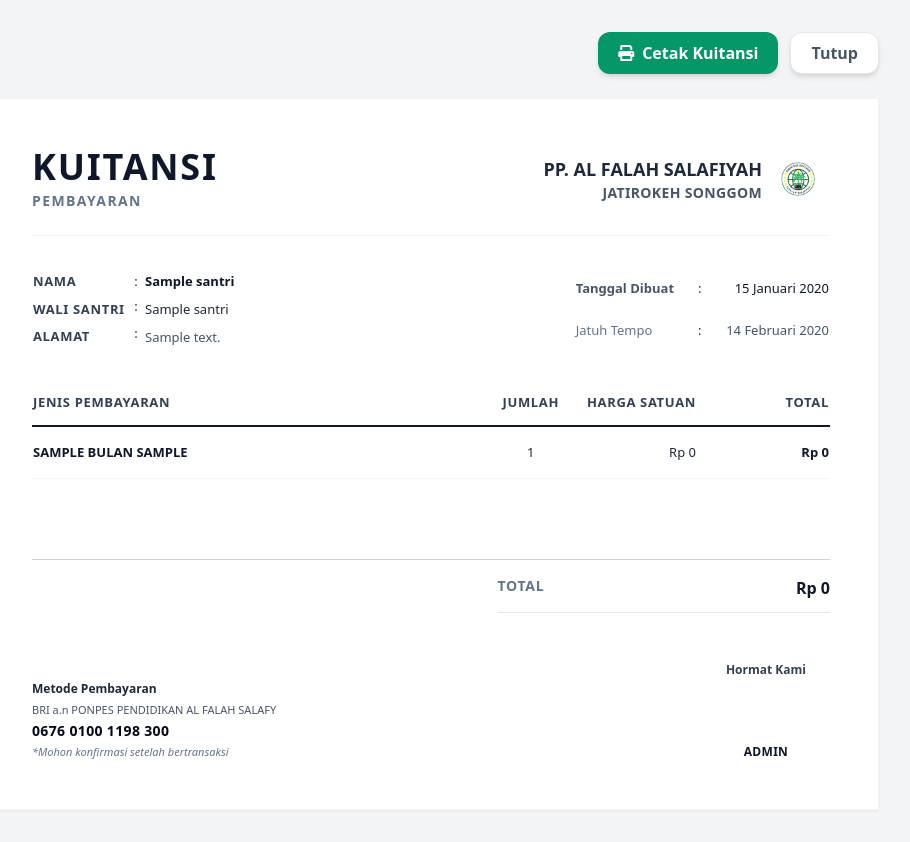
After one commit to zakyrama312/Akademik-Pondok, a PHP site: page /admin/cetak_kuitansi.php?id=1 in a window 1280 px wide. The commit adds this page. Shown: the whole page, without its empty margins (209-1119 px from the left). Run offline with PHP 8.4, Linux system fonts and the light colour scheme; the visitor is signed in with stand-in values (Sample User, id 1); tables that the repository leaves empty or names only in its code hold one stand-in row (values such as "Sample post"); some libraries are stand-ins or nearby versions.

Commit message:
revisi: laporan cetak dan UI login mobile

```diff
--- /dev/null
+++ b/admin/cetak_kuitansi.php
@@ -0,0 +1,210 @@
+<?php
+session_start();
+if ($_SESSION['status'] != "sudah_login" || !in_array($_SESSION['role'], ['admin', 'pimpinan'])) {
+    die("Akses Ditolak.");
+}
+require_once '../koneksi.php';
+
+// Ambil ID Pembayaran dari URL
+$id_pembayaran = isset($_GET['id']) ? (int)$_GET['id'] : 0;
+
+if ($id_pembayaran == 0) {
+    die("Data transaksi tidak valid.");
+}
+
+// Query tarik data pembayaran, tagihan, santri, dan wali santri
+$query = "
+    SELECT p.tanggal_bayar, p.status_acc,
+           t.jenis_tagihan, t.nominal, t.bulan, t.tahun,
+           s.nama_santri, w.nama_ayah, w.alamat
+    FROM pembayaran p
+    JOIN tagihan t ON p.id_tagihan = t.id_tagihan
+    JOIN santri s ON t.id_santri = s.id_santri
+    LEFT JOIN wali_santri w ON s.id_wali = w.id_wali
+    WHERE p.id_pembayaran = $id_pembayaran
+";
+$result = mysqli_query($koneksi, $query);
+$data = mysqli_fetch_assoc($result);
+
+if (!$data) {
+    die("Data transaksi tidak ditemukan.");
+}
+
+// Fungsi konversi tanggal ke format Indonesia
+function tgl_indo($tanggal)
+{
+    $bulan = [
+        1 => 'Januari',
+        'Februari',
+        'Maret',
+        'April',
+        'Mei',
+        'Juni',
+        'Juli',
+        'Agustus',
+        'September',
+        'Oktober',
+        'November',
+        'Desember'
+    ];
+    $split = explode('-', date('Y-m-d', strtotime($tanggal)));
+    return $split[2] . ' ' . $bulan[(int)$split[1]] . ' ' . $split[0];
+}
+
+// Hitung Jatuh Tempo (Contoh otomatis: 30 hari setelah tanggal bayar, atau sesuaikan logika pondok)
+$jatuh_tempo = date('Y-m-d', strtotime($data['tanggal_bayar'] . ' + 30 days'));
+?>
+
+<!DOCTYPE html>
+<html lang="id">
+
+<head>
+    <meta charset="UTF-8">
+    <meta name="viewport" content="width=device-width, initial-scale=1.0">
+    <title>Kuitansi _ <?php echo htmlspecialchars($data['nama_santri']); ?></title>
+    <script src="https://cdn.tailwindcss.com"></script>
+    <link rel="stylesheet" href="https://cdnjs.cloudflare.com/ajax/libs/font-awesome/6.0.0/css/all.min.css">
+    <style>
+        @media print {
+            .no-print {
+                display: none !important;
+            }
+
+            body {
+                background-color: white;
+                padding: 0;
+            }
+        }
+    </style>
+</head>
+
+<body class="bg-gray-100 p-4 md:p-8 text-slate-800" onload="window.print()">
+
+    <div class="no-print max-w-4xl mx-auto mb-6 flex justify-end gap-3">
+        <button onclick="window.print()"
+            class="bg-emerald-600 hover:bg-emerald-700 text-white px-5 py-2 rounded-xl shadow-md font-bold flex items-center gap-2 transition">
+            <i class="fas fa-print"></i> Cetak Kuitansi
+        </button>
+        <button onclick="window.close()"
+            class="bg-white hover:bg-gray-50 text-slate-600 px-5 py-2 rounded-xl shadow-md font-bold border border-gray-200 transition">
+            Tutup
+        </button>
+    </div>
+
+    <div
+        class="max-w-4xl mx-auto bg-white p-12 shadow-sm border border-gray-100 min-h-[500px] flex flex-col justify-between relative">
+
+        <div>
+            <div class="flex justify-between items-start border-b border-gray-100 pb-6 mb-8">
+                <div>
+                    <h1 class="text-4xl font-black tracking-wider text-slate-900">KUITANSI</h1>
+                    <p class="text-sm font-bold tracking-widest text-slate-500 mt-1">PEMBAYARAN</p>
+                </div>
+                <div class="flex items-center gap-1 text-right">
+                    <div>
+                        <h2 class="text-lg font-extrabold text-slate-800">PP. AL FALAH SALAFIYAH</h2>
+                        <p class="text-sm font-bold text-slate-600 tracking-wide">JATIROKEH SONGGOM</p>
+                    </div>
+                    <div class="w-16 h-16  ">
+                        <img src="../uploads/img/Logo_AlFalah.png" alt="Logo" class="w-16 h-16 object-contain">
+                    </div>
+                </div>
+            </div>
+
+            <div class="grid grid-cols-2 gap-8 mb-10 text-[13px]">
+                <table class="w-full">
+                    <tr class="align-top">
+                        <td class="w-24 py-1 font-bold text-slate-700 uppercase tracking-wider">Nama</td>
+                        <td class="w-4 py-1 text-center">:</td>
+                        <td class="py-1 font-semibold text-slate-900">
+                            <?php echo htmlspecialchars($data['nama_santri']); ?></td>
+                    </tr>
+                    <tr class="align-top">
+                        <td class="py-1 font-bold text-slate-700 uppercase tracking-wider">Wali Santri</td>
+                        <td class="text-center">:</td>
+                        <td class="py-1 text-slate-800"><?php echo htmlspecialchars($data['nama_ayah'] ?? '-'); ?></td>
+                    </tr>
+                    <tr class="align-top">
+                        <td class="py-1 font-bold text-slate-700 uppercase tracking-wider">Alamat</td>
+                        <td class="text-center">:</td>
+                        <td class="py-1 text-slate-600 leading-relaxed">
+                            <?php echo htmlspecialchars($data['alamat'] ?? '-'); ?></td>
+                    </tr>
+                </table>
+
+                <div class="flex justify-end">
+                    <table class="w-2/3">
+                        <tr>
+                            <td class="py-1 font-semibold text-slate-600">Tanggal Dibuat</td>
+                            <td class="w-4 text-center">:</td>
+                            <td class="py-1 text-right font-medium text-slate-900">
+                                <?php echo tgl_indo($data['tanggal_bayar']); ?></td>
+                        </tr>
+                        <tr>
+                            <td class="py-1 text-slate-500">Jatuh Tempo</td>
+                            <td class="text-center">:</td>
+                            <td class="py-1 text-right text-slate-600"><?php echo tgl_indo($jatuh_tempo); ?></td>
+                        </tr>
+                    </table>
+                </div>
+            </div>
+
+            <table class="w-full text-left border-collapse text-[13px]">
+                <thead>
+                    <tr class="border-b-2 border-slate-900 text-slate-700 font-bold uppercase tracking-wider">
+                        <th class="pb-3 w-7/12">Jenis Pembayaran</th>
+                        <th class="pb-3 w-1/12 text-center">Jumlah</th>
+                        <th class="pb-3 w-2/12 text-right">Harga Satuan</th>
+                        <th class="pb-3 w-2/12 text-right">Total</th>
+                    </tr>
+                </thead>
+                <tbody class="divide-y divide-gray-100 text-slate-800">
+                    <tr class="font-medium">
+                        <td class="py-4 font-bold text-slate-900 uppercase">
+                            <?php echo htmlspecialchars($data['jenis_tagihan']); ?>
+                            <?php echo !empty($data['bulan']) ? 'BULAN ' . strtoupper($data['bulan']) : ''; ?>
+                        </td>
+                        <td class="py-4 text-center">1</td>
+                        <td class="py-4 text-right">Rp <?php echo number_format($data['nominal'], 0, ',', '.'); ?></td>
+                        <td class="py-4 text-right font-bold text-slate-900">Rp
+                            <?php echo number_format($data['nominal'], 0, ',', '.'); ?></td>
+                    </tr>
+                    <tr>
+                        <td class="py-4"></td>
+                        <td></td>
+                        <td></td>
+                        <td></td>
+                    </tr>
+                </tbody>
+            </table>
+        </div>
+
+        <div class="mt-12">
+            <div class="flex justify-between items-end border-t border-slate-300 pt-4">
+                <div class="text-[11px] text-slate-600 max-w-sm leading-relaxed">
+                    <p class="font-bold text-slate-800 text-xs mb-1">Metode Pembayaran</p>
+                    <p>BRI a.n PONPES PENDIDIKAN AL FALAH SALAFY</p>
+                    <p class="text-sm font-black text-slate-950 tracking-wide my-0.5">0676 0100 1198 300</p>
+                    <p class="italic text-slate-500">*Mohon konfirmasi setelah bertransaksi</p>
+                </div>
+
+                <div class="w-5/12 flex flex-col items-end">
+                    <div class="flex justify-between w-full text-sm border-b border-gray-200 pb-3 mb-12 font-bold">
+                        <span class="text-slate-500 uppercase tracking-wider">TOTAL</span>
+                        <span class="text-slate-900 text-base">Rp
+                            <?php echo number_format($data['nominal'], 0, ',', '.'); ?></span>
+                    </div>
+
+                    <div class="text-center text-[12px] pr-6">
+                        <p class="text-slate-700 font-semibold mb-16">Hormat Kami</p>
+                        <p class="font-bold text-slate-900 uppercase tracking-wide">ADMIN</p>
+                    </div>
+                </div>
+            </div>
+        </div>
+
+    </div>
+
+</body>
+
+</html>
--- a/koneksi.php
+++ b/koneksi.php
@@ -1,5 +1,5 @@
 <?php
-
+date_default_timezone_set('Asia/Jakarta');
 $host = "localhost";
 $user = "root"; // Sesuaikan dengan username phpMyAdmin kamu
 $pass = "";     // Kosongkan jika pakai XAMPP default
--- a/walisantri/pembayaran.php
+++ b/walisantri/pembayaran.php
@@ -37,7 +37,9 @@ if (isset($_POST['upload_bukti'])) {
 
                 if (move_uploaded_file($file_tmp, $path_tujuan)) {
                     // 1. Masukkan data ke tabel pembayaran
-                    mysqli_query($koneksi, "INSERT INTO pembayaran (id_tagihan, bukti_transfer, status_acc) VALUES ($id_tagihan, '$nama_file_baru', 'Pending')");
+
+                    $tanggal_sekarang = date('Y-m-d H:i:s');
+                    mysqli_query($koneksi, "INSERT INTO pembayaran (id_tagihan, tanggal_bayar, bukti_transfer, status_acc) VALUES ($id_tagihan, '$tanggal_sekarang', '$nama_file_baru', 'Pending')");
 
                     // 2. Ubah status tagihan jadi Menunggu Konfirmasi
                     mysqli_query($koneksi, "UPDATE tagihan SET status_tagihan='Menunggu Konfirmasi' WHERE id_tagihan=$id_tagihan");
@@ -299,7 +301,7 @@ include '../components/header.php';
             <div class="space-y-4">
                 <div class="bg-amber-50 border-l-4 border-amber-400 p-3 rounded-r-lg">
                     <p class="text-xs text-amber-700 font-medium">Silakan transfer ke rekening resmi sekolah:<br>
-                        <strong>BSI: 1234567890 (a.n SMK Negeri 1 Slawi)</strong>
+                        <strong>BRI: 0676 0100 1198 300 (a.n PONPES PENDIDIKAN AL FALAH SALAFY)</strong>
                     </p>
                 </div>
 
```
Also changed, not shown: admin/cetak_data.php (+14 -6 lines), admin/cetak_laporan_keuangan.php (+14 -6 lines), admin/kelola_pembayaran.php (+9 -1 lines), login.php (+10 -10 lines).
